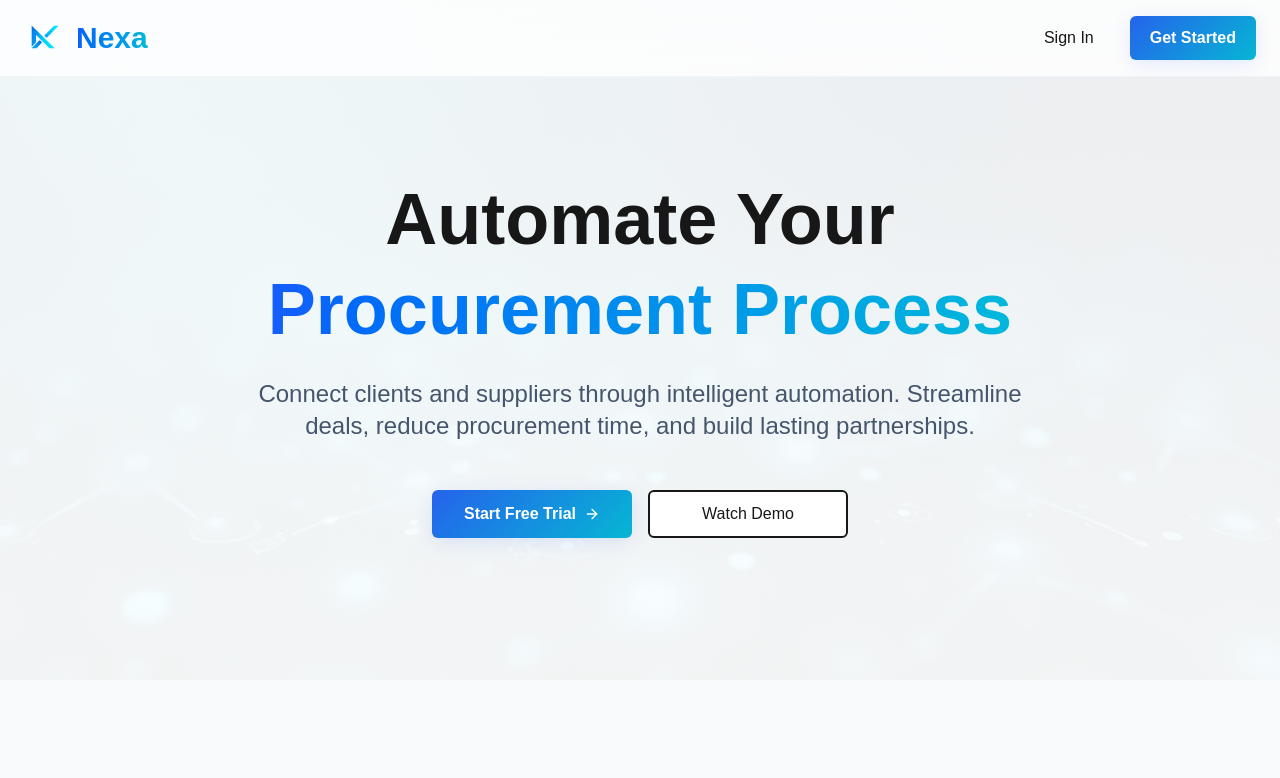
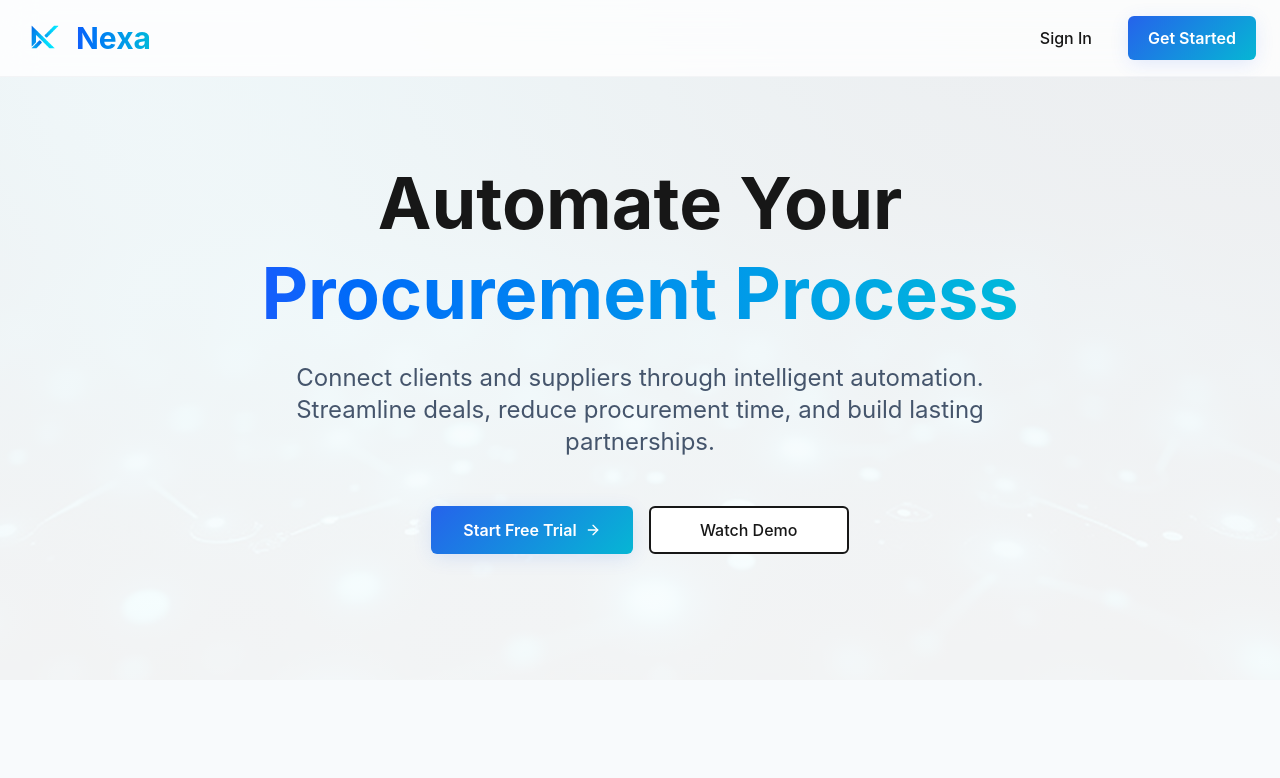
Before and after one commit to NihaalKonda/Nexa, a Next.js app in the folder frontend/: page / in a window 1280 px wide. Shown: the top 778 px of the page. Built offline with nearby package versions, Linux system fonts and the light colour scheme.

Commit message:
using mac default styles

```diff
--- a/frontend/src/app/globals.css
+++ b/frontend/src/app/globals.css
@@ -29,7 +29,10 @@
 body {
   background: var(--background);
   color: var(--foreground);
-  font-family: Arial, Helvetica, sans-serif;
+  font-family: -apple-system, BlinkMacSystemFont, "Segoe UI",
+    Roboto, "Helvetica Neue", Arial, "Noto Sans", sans-serif,
+    "Apple Color Emoji", "Segoe UI Emoji", "Segoe UI Symbol",
+    "Noto Color Emoji";
 }
 
 @layer utilities {
```
